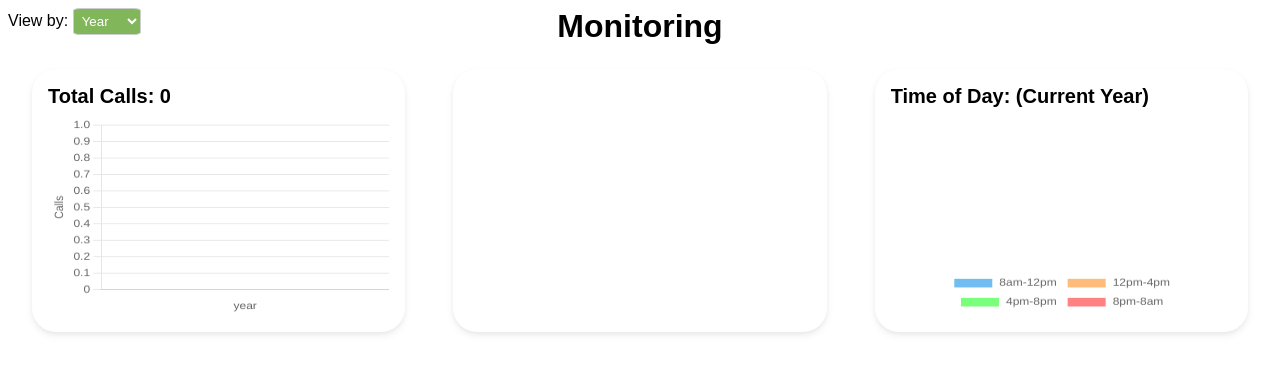
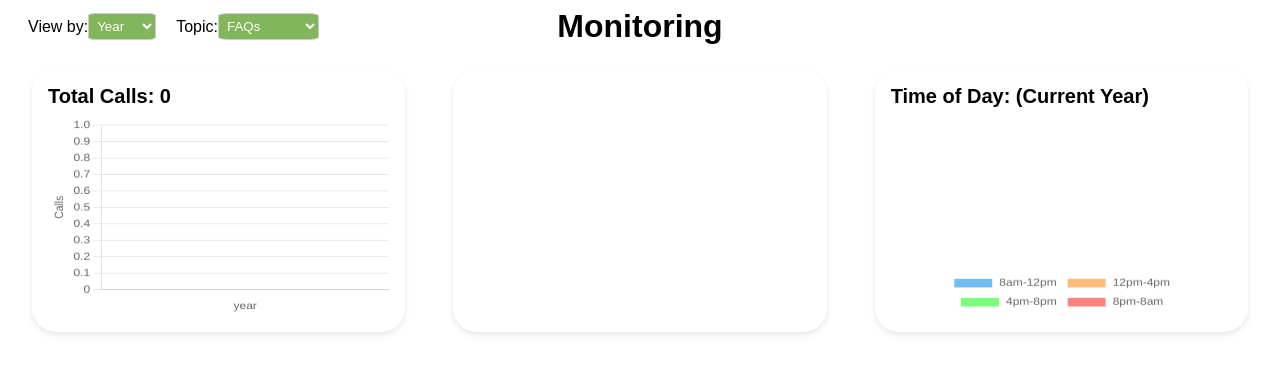
Before and after one commit to usd-cs/COMP-49x-24-25-san-diego-food-bank, a Django app: page /monitoring/ in a window 1280 px wide. Shown: the part 52-420 px from the top of the page. Run offline with Django 5.2, Linux system fonts and the light colour scheme; data that the repository does not hold is empty.

Commit message:
Added filter for topic

```diff
--- a/sd_food_bank_ai_bot/admin_panel/static/css/monitoring_page.css
+++ b/sd_food_bank_ai_bot/admin_panel/static/css/monitoring_page.css
@@ -29,7 +29,7 @@ body {
 
 .options {
   flex: 1;
-  justify-content: center;
+  display: flex;
   align-items: center;
 }
 
@@ -39,6 +39,10 @@ select {
   background-color: #82B65B;
   color: white;
   padding: .25rem;
+}
+
+label {
+  padding-left: 20px;
 }
 
 .monitoring-title h1{
--- a/sd_food_bank_ai_bot/admin_panel/templates/monitoring_page.html
+++ b/sd_food_bank_ai_bot/admin_panel/templates/monitoring_page.html
@@ -11,6 +11,13 @@
         <option value="year">Year</option>
         <option value="month">Month</option>
         <option value="day">Day</option>
+      </select>
+      <label for="topic">Topic:</label>
+      <select id="topic">
+        <option value="faq">FAQs</option>
+        <option value="schedule">Schedule</option>
+        <option value="reschedule">Reschedule</option>
+        <option value="cancel">Cancel</option>
       </select>
     </div>
     <div class="monitoring-title">
```
